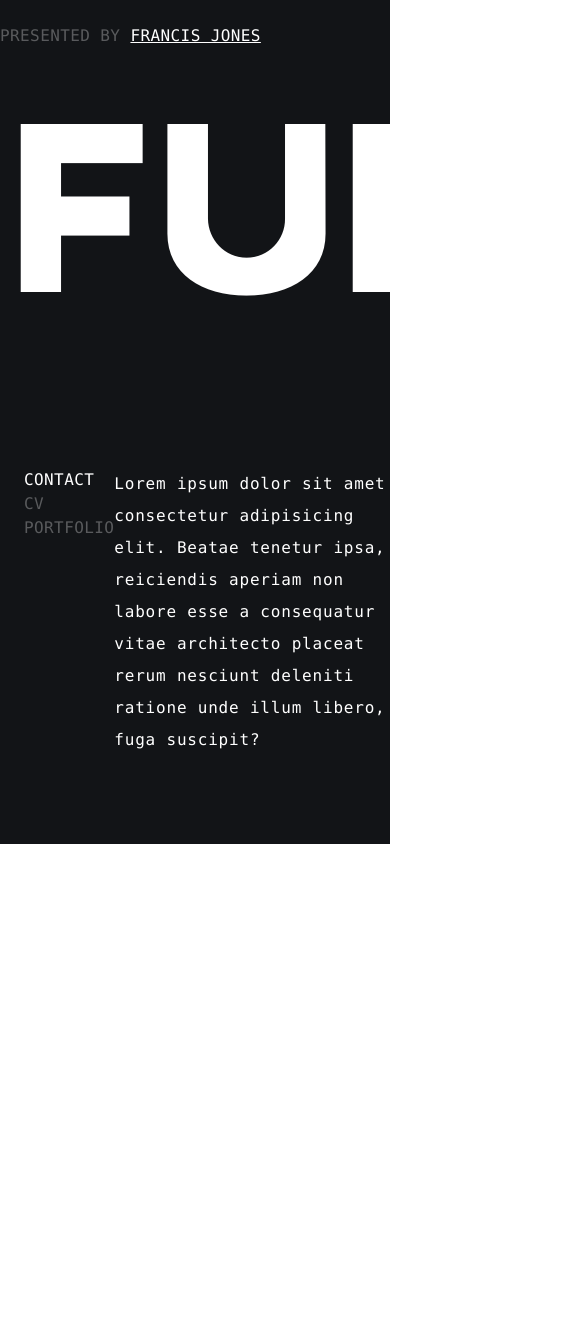
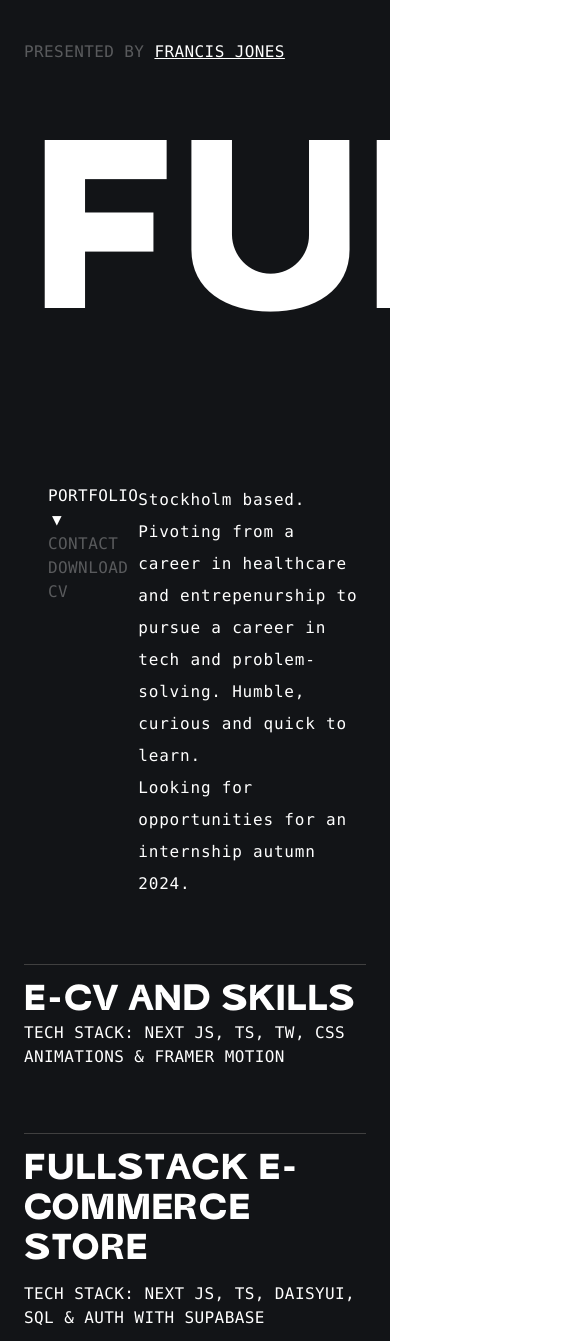
Before and after one commit to FrancisRobertJones/PortfolioSide, a Next.js app: page / in a window 390 px wide. Shown: the top 1341 px of the page, 585 px wide, since content can reach past the window. Before the commit the page ends 844 px from the top, so only its background shows below. Built offline with nearby package versions, Linux system fonts and the light colour scheme.

Commit message:
git init, need to do mobile version and email

```diff
--- /dev/null
+++ b/src/app/components/contact/contact.tsx
@@ -0,0 +1,100 @@
+import React from 'react';
+
+interface ContactProps {
+  onCloseContactForm: () => void;
+}
+
+const Contact: React.FC<ContactProps> = ({ onCloseContactForm }) => {
+  const handleSubmit = (event: React.FormEvent<HTMLFormElement>) => {
+    event.preventDefault();
+    // Your logic for handling form submission
+  };
+
+  return (
+    <div>
+      <section className="text-white relative font-mono">
+        <div className="container px-5 py-24 mx-auto">
+          <div className="flex flex-col text-center w-full mb-12">
+            <h1 className="sm:text-3xl text-2xl font-medium title-font mb-4 text-white">
+              Contact me
+            </h1>
+            <p className="lg:w-2/3 mx-auto leading-relaxed text-white font-medium">
+              I'm eager to learn more about internships autumn 2024, alternatively employment possibilites.
+            </p>
+          </div>
+          <div className="lg:w-1/2 md:w-2/3 mx-auto">
+            <form className="flex flex-wrap -m-2" onSubmit={handleSubmit}>
+              {/* Name Input */}
+              <div className="p-2 w-full">
+                <div className="relative">
+                  <label
+                    htmlFor="name"
+                    className="leading-7 text-sm text-gray-400"
+                  >
+                    Name
+                  </label>
+                  <input
+                    type="text"
+                    id="name"
+                    name="name"
+                    className="w-full bg-gray-100 rounded border border-gray-300 focus:border-indigo-500 text-base outline-none text-gray-700 py-1 px-3 leading-8 transition-colors duration-200 ease-in-out"
+                  />
+                </div>
+              </div>
+              {/* Email Input */}
+              <div className="p-2 w-full">
+                <div className="relative">
+                  <label
+                    htmlFor="email"
+                    className="leading-7 text-sm text-gray-400"
+                  >
+                    Email
+                  </label>
+                  <input
+                    type="email"
+                    id="email"
+                    name="email"
+                    className="w-full bg-gray-100 rounded border border-gray-300 focus:border-indigo-500 text-base outline-none text-gray-700 py-1 px-3 leading-8 transition-colors duration-200 ease-in-out"
+                  />
+                </div>
+              </div>
+              {/* Message Textarea */}
+              <div className="p-2 w-full">
+                <div className="relative">
+                  <label
+                    htmlFor="message"
+                    className="leading-7 text-sm text-gray-400"
+                  >
+                    Message
+                  </label>
+                  <textarea
+                    id="message"
+                    name="message"
+                    className="w-full bg-gray-100 rounded border border-gray-300 focus:border-indigo-500 h-32 text-base outline-none text-gray-700 py-1 px-3 resize-none leading-6 transition-colors duration-200 ease-in-out"
+                  ></textarea>
+                </div>
+              </div>
+              {/* Submit Button */}
+              <div className="p-2 w-full">
+                <button
+                  type="submit"
+                  className="flex mx-auto text-black bg-white border-0 py-2 px-8 focus:outline-none hover:bg-indigo-600 rounded text-lg"
+                >
+                  Submit
+                </button>
+              </div>
+            </form>
+
+            <div className="p-2 w-full pt-8 mt-8 border-t border-gray-200 text-center">
+              <button className="text-gray-500" onClick={onCloseContactForm}>
+                Close Contact Form
+              </button>
+            </div>
+          </div>
+        </div>
+      </section>
+    </div>
+  );
+};
+
+export default Contact;
--- /dev/null
+++ b/src/app/components/container/container.tsx
@@ -0,0 +1,10 @@
+import React from 'react'
+import classNames from 'classnames'
+
+const Container = ( {children, className}: {children:React.ReactNode, className?: string }) => {
+  return (
+        <div className={classNames("max-w-[160rem] mx-auto pt-[1rem] min-h-screen font-trap tracking-wide text-white bg-custom px-6", className)}>{children}</div>
+  )
+}
+
+export default Container
--- /dev/null
+++ b/src/app/components/footer/page.tsx
@@ -0,0 +1,17 @@
+import React from 'react'
+
+const Footer = () => {
+  return (
+    <div>
+    <footer className="flex items-center justify-center w-full h-24 border-t border-neutral-700">
+        <ul>
+            <li className="font-mono text-white/30">Francis Jones</li>
+            <li className="font-mono text-white/30">Stockholm, Sweden</li>
+            <li className="font-mono text-white/30">devFrancisJones@gmail.com</li>
+        </ul>
+        </footer>
+    </div>
+  )
+}
+
+export default Footer
--- /dev/null
+++ b/src/app/components/hero/hero.module.css
@@ -0,0 +1,5 @@
+.hero {
+    position: sticky;
+    top: 0;
+    background-color: #121417;
+  }
--- /dev/null
+++ b/src/app/components/hero/hero.tsx
@@ -0,0 +1,76 @@
+import styles from './hero.module.css';
+import React, { useState, useEffect } from 'react';
+
+interface ContactProps {
+  onContactClick: () => void;
+  showContactForm: boolean;
+}
+
+const Hero: React.FC<ContactProps> = ({ onContactClick, showContactForm }) => {
+  const [scrollOpacity, setScrollOpacity] = useState(1);
+
+  useEffect(() => {
+    const handleScroll = () => {
+      const scrollPosition = window.scrollY;
+      const maxScroll = 350;
+      const opacity = 1 - Math.min(scrollPosition / maxScroll, 1);
+      setScrollOpacity(opacity);
+    };
+    window.addEventListener('scroll', handleScroll);
+    return () => {
+      window.removeEventListener('scroll', handleScroll);
+    };
+  }, []);
+
+  return (
+    <header className={`z-0 sticky top-0`} style={{ opacity: scrollOpacity }}>
+      <h1 className="mb-1 w-full text-left font-mono text-white/30 lg:text-right 2xl:text-lg pt-6 z-0">
+        PRESENTED BY <span className="text-white underline">FRANCIS JONES</span>
+      </h1>
+      <div className="flex justify-between">
+        <h1 className="text-10xl px-2 pt-0 mt-0">FULLSTACK</h1>
+      </div>
+
+      <div className="mt-14 flex">
+        <div className="ml-6 flex flex-col lg:justify-between">
+          {/* PORTFOLIO Link */}
+          <div
+            className={`font-mono ${
+              showContactForm ? 'text-white/30' : 'text-white'
+            } cursor-pointer transition duration-300 ease-in-out`}
+            onClick={onContactClick}
+          >
+            PORTFOLIO {!showContactForm && <span className="ml-1">▼</span>}
+          </div>
+          {/* CONTACT Link */}
+          <div
+            className={`font-mono ${
+              showContactForm ? 'text-white' : 'text-white/30'
+            } cursor-pointer transition duration-300 ease-in-out`}
+            onClick={onContactClick}
+          >
+            CONTACT {showContactForm && <span className="ml-1">▼</span>}
+          </div>
+          {/* DOWNLOAD CV Link */}
+          <div className="font-mono text-white/30 cursor-pointer transition duration-300 ease-in-out">
+            <a
+              href="https://drive.google.com/drive/folders/1pFhS2y59YHkBtUkeUvBTtNZfbewKzcao?usp=sharing"
+              download="FrancisJonesCV.pdf"
+              className="font-mono text-white/30 cursor-pointer transition duration-300 ease-in-out"
+            >
+              DOWNLOAD CV
+          </a>
+
+          </div>
+        </div>
+        <div className="max-w-xl leading-8 space-y-2 tracking-wider ml-auto font-mono">
+          Stockholm based. Pivoting from a career in healthcare and entrepenurship
+          to pursue a career in tech and problem-solving. Humble, curious and quick to
+          learn. <br /> Looking for opportunities for an internship autumn 2024.
+        </div>
+      </div>
+    </header>
+  );
+};
+
+export default Hero;
--- /dev/null
+++ b/src/app/components/portfolio/portfolio.module.css
@@ -0,0 +1,8 @@
+.portfolio-item {
+    filter: grayscale(100%);
+    transition: filter 0.3s ease-in-out;
+  }
+
+  .portfolio-item:hover {
+    filter: grayscale(0%);
+  }
--- /dev/null
+++ b/src/app/components/portfolio/portfolio.tsx
@@ -0,0 +1,42 @@
+import React from 'react'
+import styles from './portfolio.module.css'
+
+
+const Portfolio = () => {
+  return (
+    <div>
+    <main className='z-50 relative mt-16 bg-background-black'>
+        <ul className='w-full'>
+            <li className='mb-16 z-10'>
+            <a href="" className={`block w-full border-t border-t-neutral-700 pt-4 ${styles['portfolio-item']}`} style={{ filter: 'grayscale(100%)', transition: 'filter 0.3s ease-in-out' }}>
+                    <h1 className="text-4xl uppercase tracking-wide lg:text-7xl 2xl:text-[7.5rem]">
+                     E-CV and Skills
+                    </h1>
+                    <div className="font-mono uppercase 2xl:text-lg">Tech stack: Next JS, TS, TW, CSS animations & Framer motion</div>
+                </a>
+            </li>
+            <li className='mb-16'>
+                <a href="" className='block w-full border-t border-t-neutral-700 pt-4 z-10'>
+                <h1 className="text-4xl uppercase tracking-wide lg:text-7xl 2xl:text-[7.5rem]">
+                    Fullstack e-commerce store
+                    </h1>
+                    <div className="mt-3 font-mono uppercase 2xl:text-lg">Tech stack: Next JS, TS, DaisyUI, SQL & Auth with supabase </div>
+                </a>
+            </li>
+            <li className='mb-16'>
+                <a href="" className='block w-full border-t border-t-neutral-700 pt-4 z-10'>
+                <h1 className="text-4xl uppercase tracking-wide lg:text-7xl 2xl:text-[7.5rem]">
+                        Contributions to fullstack parking application
+                    </h1>
+                    <div className="mt-3 font-mono uppercase 2xl:text-lg">Tech stack: Next JS, TS, MongoDB</div>
+                </a>
+            </li>
+
+        </ul>
+
+    </main>
+    </div>
+  )
+}
+
+export default Portfolio
--- a/src/app/page.tsx
+++ b/src/app/page.tsx
@@ -1,22 +1,32 @@
+"use client"
+import Hero from "./components/hero/hero";
+import Portfolio from "./components/portfolio/portfolio";
+import Container from "./components/container/container";
+import Footer from "./components/footer/page";
+import Contact from "./components/contact/contact";
+import { useState } from "react";
+
 export default function Home() {
+  const [showContactForm, setShowContactForm] = useState(false);
+
+  const handleContactClick = () => {
+    setShowContactForm(!showContactForm);
+  };
   return (
     <>
-      <main className="min-h-screen font-trap tracking-wide bg-custom text-white">
-        <h1 className="mb-1 w-full text-left font-mono text-white/30 lg:text-right 2xl:text-lg pt-6">PRESENTED BY <span className="text-white underline">FRANCIS JONES</span></h1>
-        <div className='flex justify-between'>
-        <h1 className='text-10xl ml-2 pt-0 mt-0'>FULLSTACK</h1>
-        </div>
+      <Container>
 
-        <div className="mt-14 flex">
-          <div className="ml-6 flex flex-col lg:justify-between">
-            <div className="font-mono">CONTACT</div>
-            <div className="font-mono text-white/30">CV</div>
-            <div className="font-mono text-white/30">PORTFOLIO</div>
-          </div>
-          <div className="max-w-xl leading-8 space-y-2 tracking-wider ml-auto font-mono">Lorem ipsum dolor sit amet consectetur adipisicing elit. Beatae tenetur ipsa, reiciendis aperiam non labore esse a consequatur vitae architecto placeat rerum nesciunt deleniti ratione unde illum libero, fuga suscipit? </div>
-          </div>
-      </main>
-
+        <Hero
+          onContactClick={handleContactClick}
+          showContactForm={showContactForm}
+        />
+        {showContactForm ? (
+          <Contact onCloseContactForm={() => setShowContactForm(false)} />
+        ) : (
+          <Portfolio />
+        )}
+          <Footer />
+      </Container>
     </>
   );
 }
```
Also changed, not shown: src/app/globals.css (line endings or trailing spaces).
